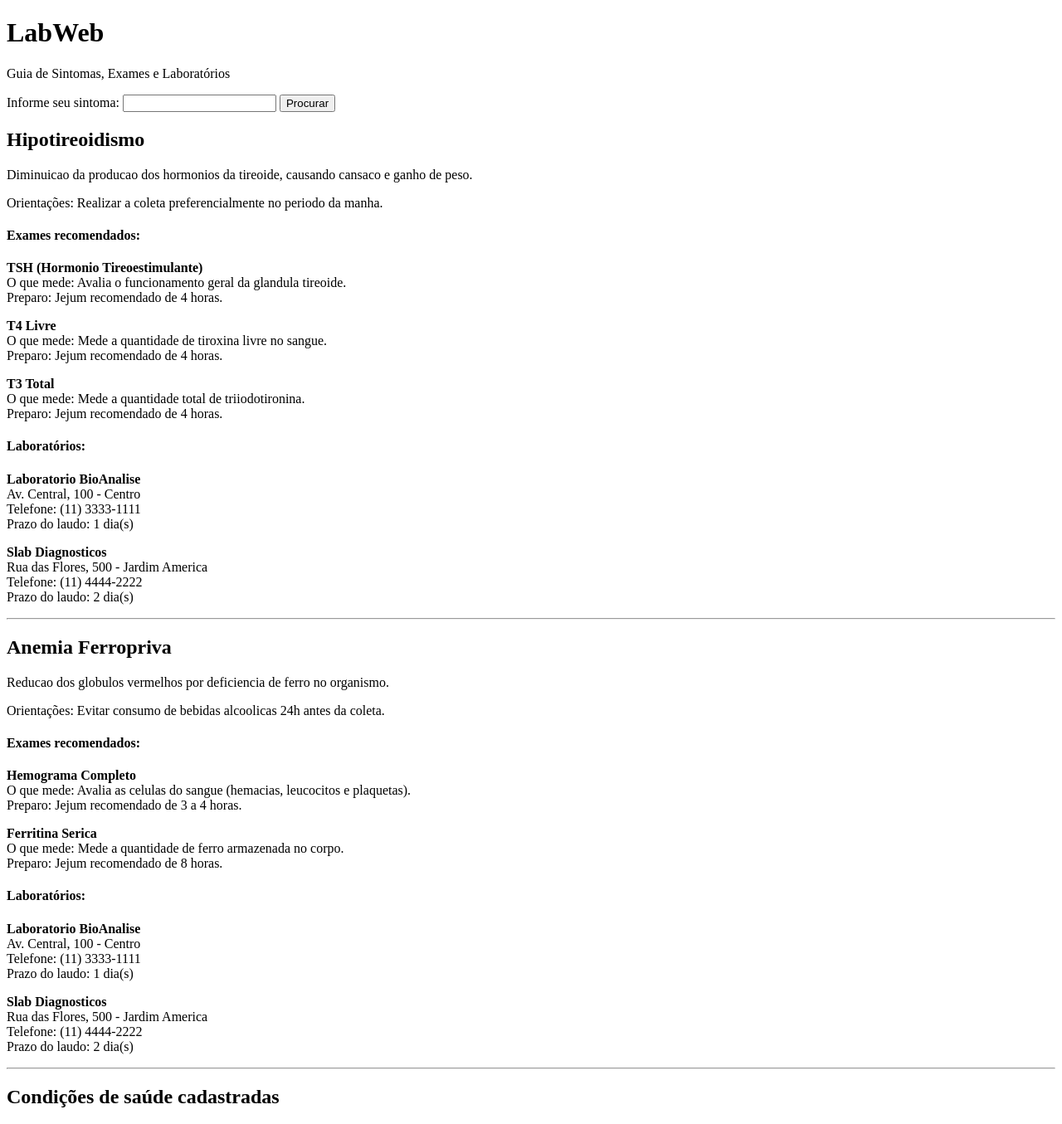
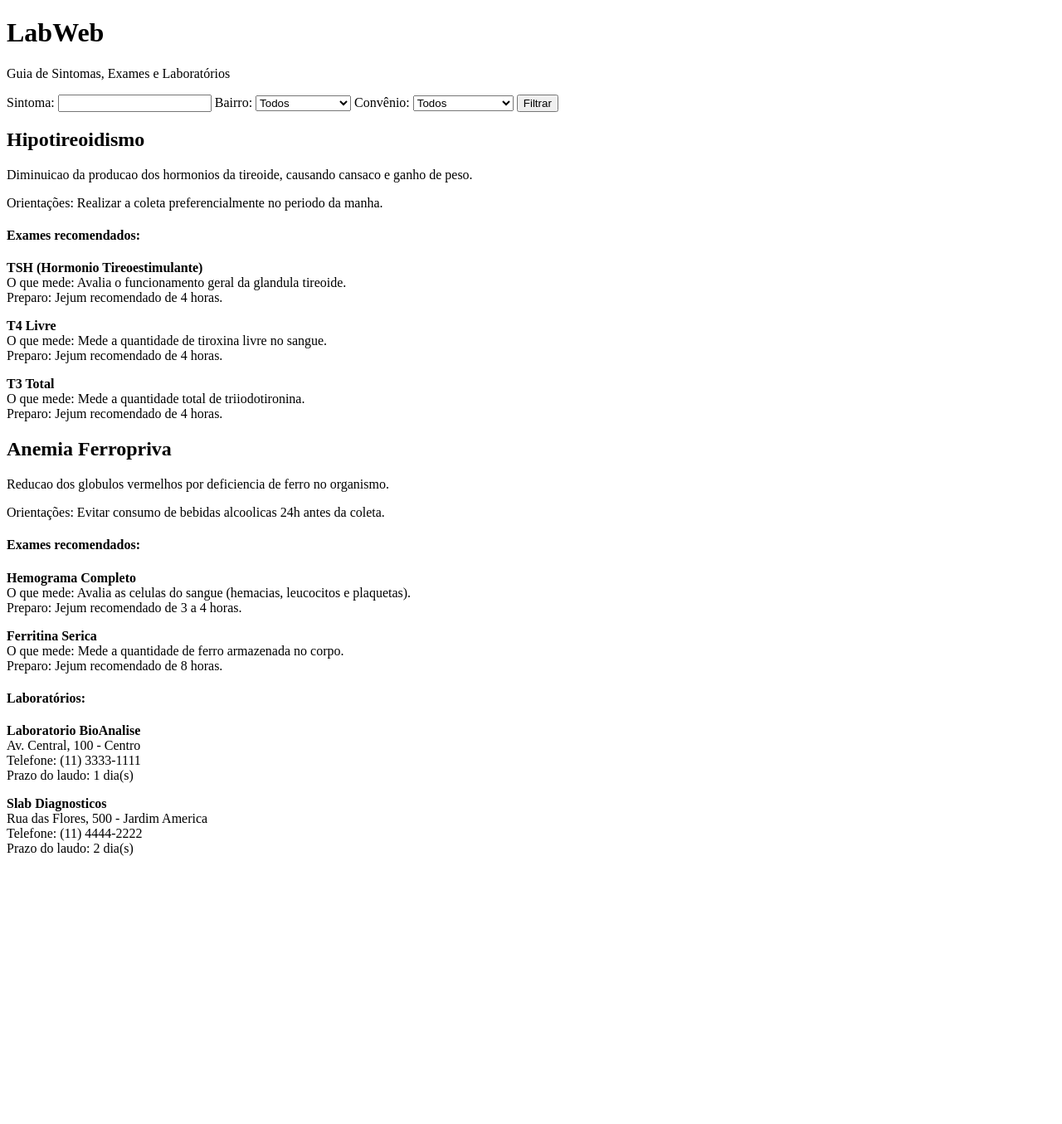
Before and after one commit to Helena-Damaceno/LabWeb-trabalho-de-lp, a PHP site: page / in a window 1280 px wide. Shown: the whole page at 83% size. After the commit the page ends 1032 px from the top, so only its background shows below. Run offline with PHP 8.4, Linux system fonts and the light colour scheme; data comes from the database, SQL or seed files in the repository.

Commit message:
filtragem por convenio e bairro

```diff
--- a/index.php
+++ b/index.php
@@ -2,6 +2,16 @@
 require_once('./conexao.php');
 
 $titulo = "";
+
+$bairro = "";
+$convenio = 0;
+
+if (isset($_POST['bairro'])) {
+    $bairro = mysqli_real_escape_string($conn, $_POST['bairro']);
+}
+if (isset($_POST['convenio'])) {
+    $convenio = (int) $_POST['convenio'];
+}
 
 if (isset($_POST['titulo'])) {
     $titulo = mysqli_real_escape_string($conn, $_POST['titulo']);
@@ -21,7 +31,7 @@ if (isset($_POST['titulo'])) {
 
 <body>
 
-    <div id="cabecalho">
+    <div id="cabeçalho">
 
         <h1>LabWeb</h1>
 
@@ -32,9 +42,26 @@ if (isset($_POST['titulo'])) {
     <div class="pesquisa">
 
         <form method="POST">
-            Informe seu sintoma:
-            <input type="text" name="titulo">
-            <input class="procurar" type="submit" value="Procurar">
+            Sintoma: <input type="text" name="titulo">
+            Bairro: <select name="bairro">
+                <option value="">Todos</option>
+                <?php
+                $r = mysqli_query($conn, "SELECT DISTINCT bairro FROM laboratorios");
+                while ($b = mysqli_fetch_assoc($r)) {
+                    echo "<option>" . $b['bairro'] . "</option>";
+                }
+                ?>
+            </select>
+            Convênio: <select name="convenio">
+                <option value="0">Todos</option>
+                <?php
+                $r = mysqli_query($conn, "SELECT * FROM convenios");
+                while ($c = mysqli_fetch_assoc($r)) {
+                    echo "<option value='" . $c['id'] . "'>" . $c['nome'] . "</option>";
+                }
+                ?>
+            </select>
+            <input type="submit" value="Filtrar">
         </form>
 
     </div>
@@ -70,10 +97,19 @@ if (isset($_POST['titulo'])) {
                 echo "Preparo: " . $exame['instrucoes_preparo'] . "</p>";
             }
 
+        }
         $sql3 = "SELECT DISTINCT laboratorios.* FROM laboratorios
          JOIN laboratorio_exame ON laboratorio_exame.laboratorio_id = laboratorios.id
          JOIN condicao_exame ON condicao_exame.exame_id = laboratorio_exame.exame_id
          WHERE condicao_exame.condicao_id = $id_condicao";
+
+        if ($bairro != "") {
+            $sql3 = $sql3 . " AND laboratorios.bairro = '$bairro'";
+        }
+        if ($convenio > 0) {
+            $sql3 = $sql3 . " AND laboratorios.id IN (SELECT laboratorio_id FROM laboratorio_convenio WHERE convenio_id = $convenio)";
+        }
+
         $res3 = mysqli_query($conn, $sql3);
 
         echo "<h4>Laboratórios:</h4>";
@@ -83,19 +119,7 @@ if (isset($_POST['titulo'])) {
             echo "Telefone: " . $lab['telefone'] . "<br>";
             echo "Prazo do laudo: " . $lab['tempo_entrega_dias'] . " dia(s)</p>";
         }
-
-            echo "<hr>";
     }
-    } else {
-        echo "<p> Nenhuma condição de saúde cadastrada. </p>";
-
-    }
-
-    ?>
-
-    <h2>Condições de saúde cadastradas</h2>
-    <?php
-
     $sql = "SELECT * FROM condicoes_saude";
     ?>
 
```
Lines whose indentation alone changed are shown as unchanged.
